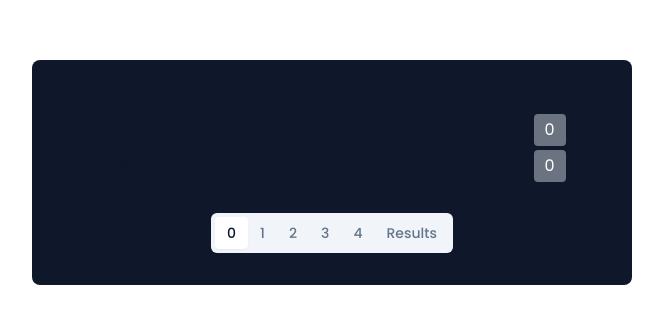
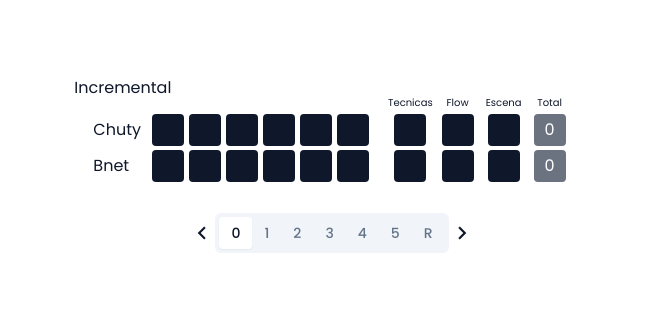
Before and after one commit to orlandodiazc/voting-battles, a React (Vite) app: page / in a window 1280 px wide. Shown: the part 228-552 px from the top of the page, without its empty margins (308-971 px from the left). Built offline with nearby package versions, Linux system fonts and the light colour scheme.

Commit message:
Update selector and add ref for stage carrousel

```diff
--- a/src/App.tsx
+++ b/src/App.tsx
@@ -1,4 +1,4 @@
-import { useState } from "react";
+import { useRef, useState } from "react";
 import { Tabs, TabsList, TabsTrigger } from "./components/ui/tabs";
 import { MdChevronRight, MdChevronLeft } from "react-icons/md";
 
@@ -6,40 +6,52 @@ import { useBoardSelector } from "./hooks/hooks";
 import Board from "./components/board";
 
 export default function App() {
-  const { stages } = useBoardSelector((state) => state.settings);
+  const stageNames = useBoardSelector((state) =>
+    state.settings.stages.map((stage) => stage.name)
+  );
+  const [value, setValue] = useState("Incremental");
+  const tabListRef = useRef<HTMLDivElement | null>(null);
 
-  const [index, setIndex] = useState(0);
-  function updateIndex(newIndex: number) {
-    if (newIndex < 0 || newIndex > stages.length - 1) return;
-    setIndex(newIndex);
+  function getTriggers(): HTMLElement[] {
+    if (!tabListRef.current) return [];
+    return Array.from(
+      tabListRef.current.querySelectorAll("[data-radix-collection-item]")
+    );
   }
 
+  function handleClick(direction: "LEFT" | "RIGHT") {
+    const domTriggers = getTriggers();
+    const currIndex = domTriggers.findIndex((el) => el.dataset.value === value);
+    const newValue = domTriggers.at(
+      currIndex + (direction === "RIGHT" ? 1 : currIndex === 0 ? 0 : -1)
+    )?.dataset.value;
+    if (!newValue) return;
+    setValue(newValue);
+  }
   return (
     <main className="min-h-screen grid place-content-center">
-      <section className="bg-slate-900 px-6 py-8 rounded-lg min-w-[600px] max-w-xl grid">
-        <Tabs
-          value={stages[index].name}
-          onValueChange={(value) =>
-            setIndex(stages.findIndex((stage) => stage.name === value))
-          }
-        >
+      <section>
+        <div>
+          <Tabs value={value} onValueChange={(value) => setValue(value)}>
             <Board />
             <div className="flex justify-center">
-            <button onClick={() => updateIndex(index - 1)}>
+              <button onClick={() => handleClick("LEFT")}>
                 <MdChevronLeft size={26} />
               </button>
-            <TabsList>
-              {stages.map(({ name }, idx) => (
+              <TabsList ref={tabListRef}>
+                {stageNames.map((name, idx) => (
                   <TabsTrigger value={name} key={idx}>
-                  {name === "Results" ? name : idx}
+                    {idx}
                   </TabsTrigger>
                 ))}
+                <TabsTrigger value="Results">R</TabsTrigger>
               </TabsList>
-            <button onClick={() => updateIndex(index + 1)}>
+              <button onClick={() => handleClick("RIGHT")}>
                 <MdChevronRight size={26} />
               </button>
             </div>
           </Tabs>
+        </div>
       </section>
     </main>
   );
```
Lines whose indentation alone changed are shown as unchanged.
